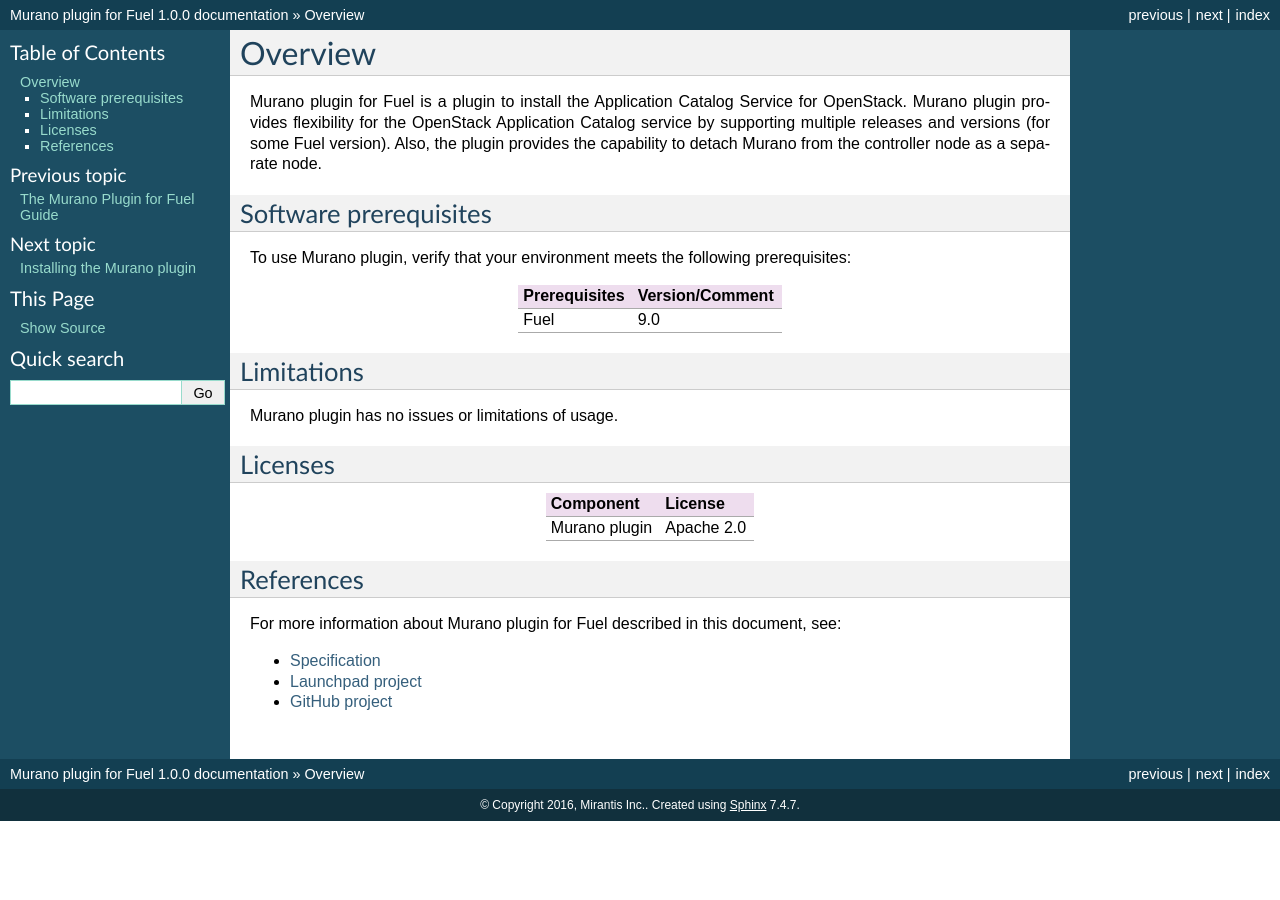
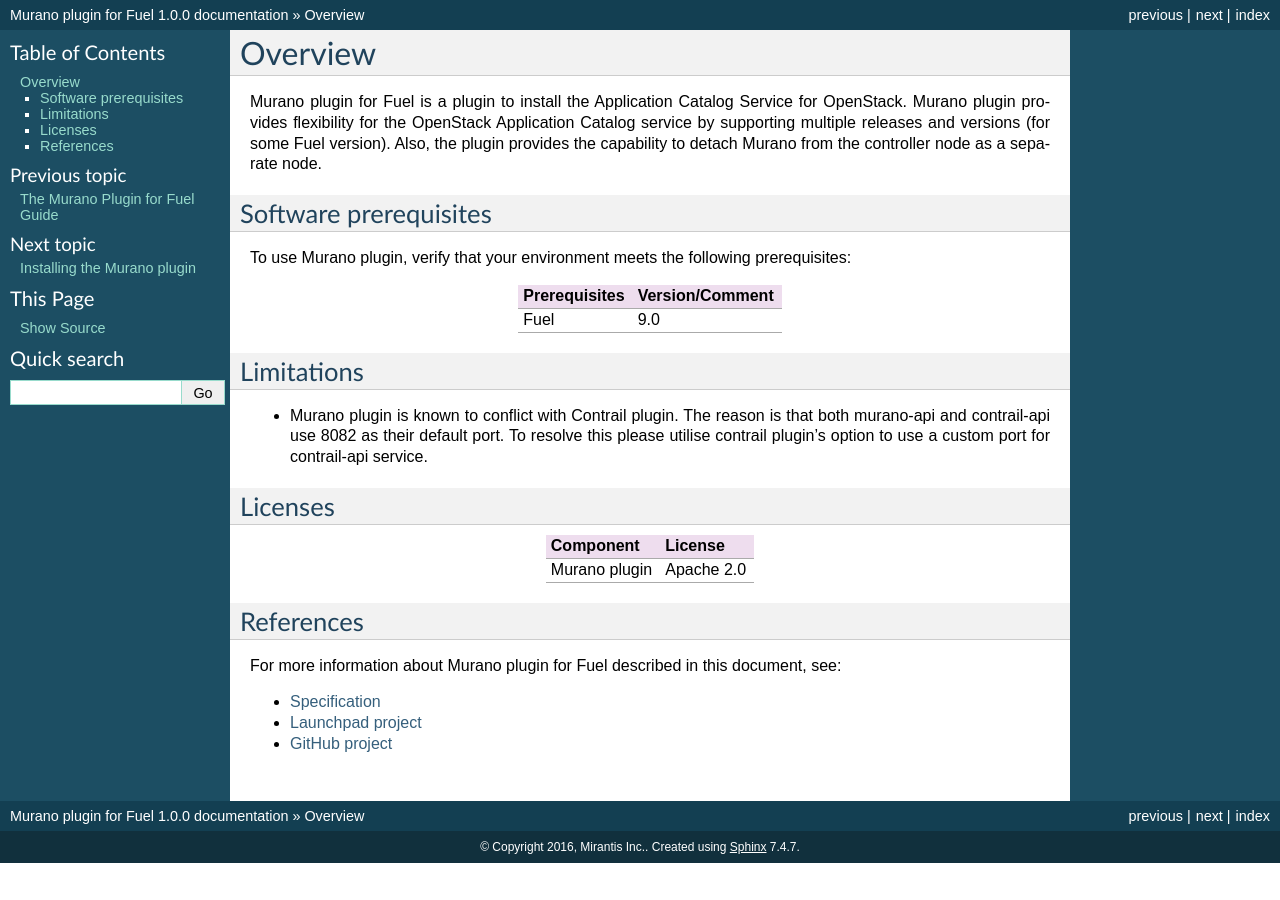
Before and after one commit to openstack-archive/fuel-plugin-murano, a Sphinx documentation site: the page built from docs/plugin_guide/source/intro.rst, in a window 1280 px wide. Built offline with Sphinx 7.4.7, drawn with Linux system fonts in a browser that asks for light colours.

Commit message:
Add known issues note for 1.0.0 release
Change-Id: I2a09d7f6604c6a0d2e08cd94b629c489525836a9

```diff
--- a/docs/plugin_guide/source/intro.rst
+++ b/docs/plugin_guide/source/intro.rst
@@ -26,7 +26,10 @@
 Limitations
 -----------
 
-Murano plugin has no issues or limitations of usage.
+* Murano plugin is known to conflict with Contrail plugin. The reason is that
+  both murano-api and contrail-api use 8082 as their default port. To resolve
+  this please utilise contrail plugin's option to use a custom port for
+  contrail-api service.
 
 Licenses
 --------
```
Also changed, not shown: 1 other file.
